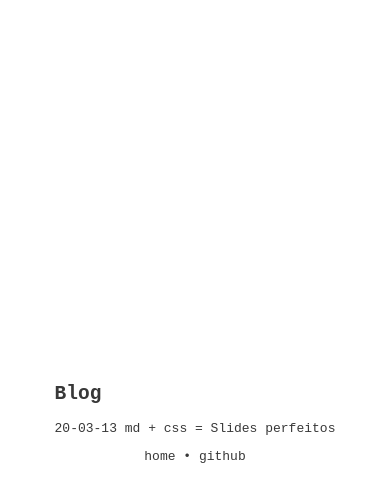
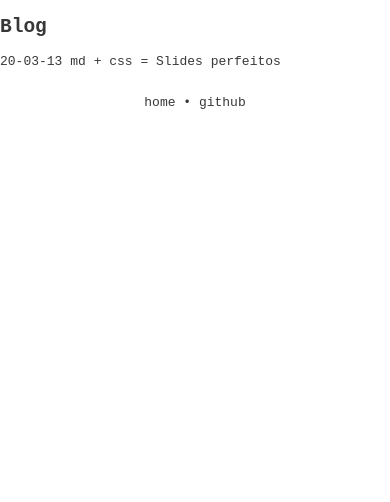
Before and after one commit to brennop/website, a Gatsby site: page / in a window 390 px wide. Built offline with nearby package versions, Linux system fonts and the light colour scheme; Gatsby itself is replaced by a stand-in of ours.

Commit message:
💄 Change styles for responsiveness

```diff
--- a/src/styles.css
+++ b/src/styles.css
@@ -18,26 +18,24 @@ a:visited {
 }
 
 footer {
-  margin-bottom: 2em;
+  margin: 2em auto;
+  width: max-content;
 }
 
 .layout {
-  display: flex;
   min-height: 100vh;
-  flex-direction: column;
-  align-items: center;
-  justify-content: center;
 }
 
 .list {
   max-width: 400px;
-  margin: 1em;
+  margin: auto;
 }
 
 .post {
   max-width: 540px;
   font-size: 16px;
   padding: 1em;
+  margin: auto;
 }
 
 .post p {
```
